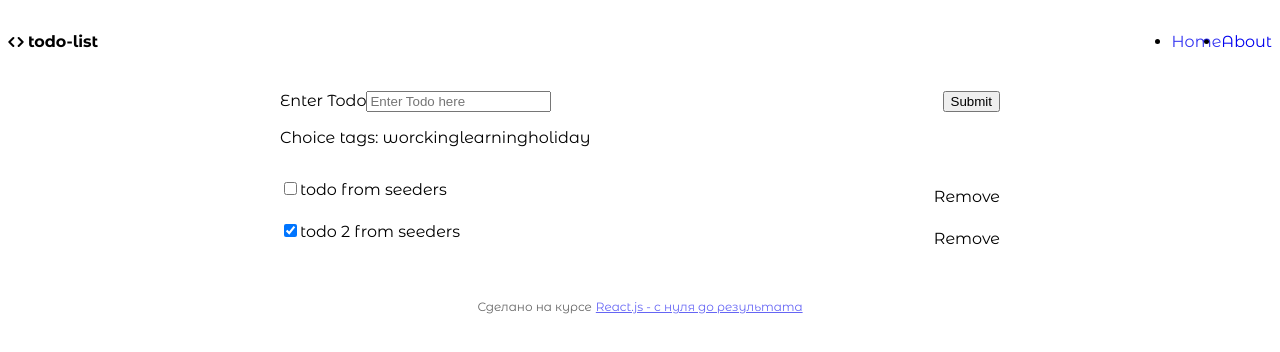
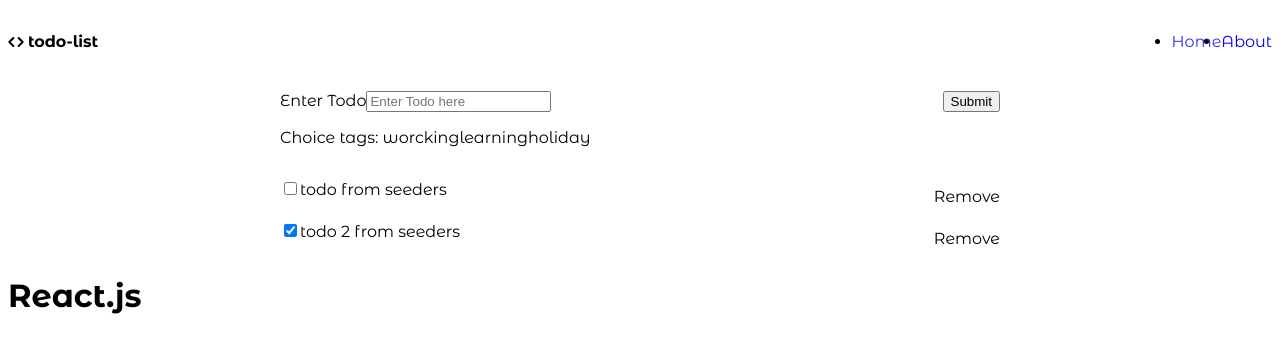
Before and after one commit to eishinkina/todo-list, a React (Create React App) app: page / in a window 1280 px wide. Shown: the top 352 px of the page. Built offline with nearby package versions, Linux system fonts and the light colour scheme.

Commit message:
update information

```diff
--- a/package.json
+++ b/package.json
@@ -20,6 +20,7 @@
   },
   "dependencies": {
     "classnames": "^2.3.1",
+    "gh-pages": "^6.0.0",
     "prop-types": "^15.8.1",
     "react": "^18.0.0",
     "react-dom": "^18.0.0",
--- a/src/components/Footer/Footer.jsx
+++ b/src/components/Footer/Footer.jsx
@@ -1,23 +1,13 @@
 import React from 'react'
 
 import { Container } from 'layouts'
+
 
 const Footer = ({ ...attrs }) => {
   return (
     <footer className='Footer' {...attrs}>
       <Container>
-        <div className=' py-2 mt-6'>
-          <p className='text-center text-xs' style={{ opacity: 0.6 }}>
-            Сделано на курсе
-            <a
-              target='_blank'
-              href='https://tocode.ru/courses/react-s-nulya-do-rezultata/'
-              className='ui-link ml-1'
-            >
-              React.js - с нуля до результата
-            </a>
-          </p>
-        </div>
+       <h1>React.js</h1>
       </Container>
     </footer>
   )
```
Also changed, not shown: 1 other file (tests, documents, lock files or other folders).
